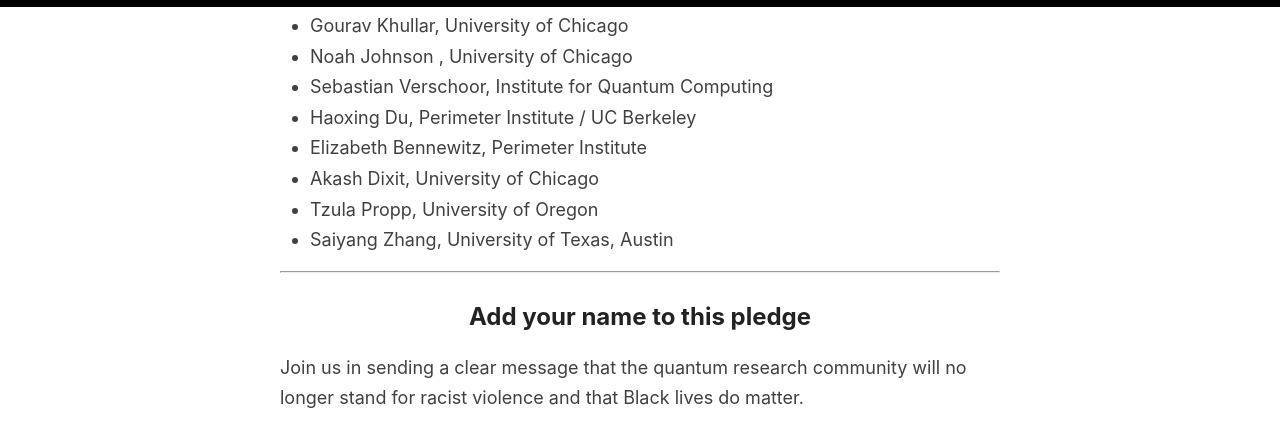
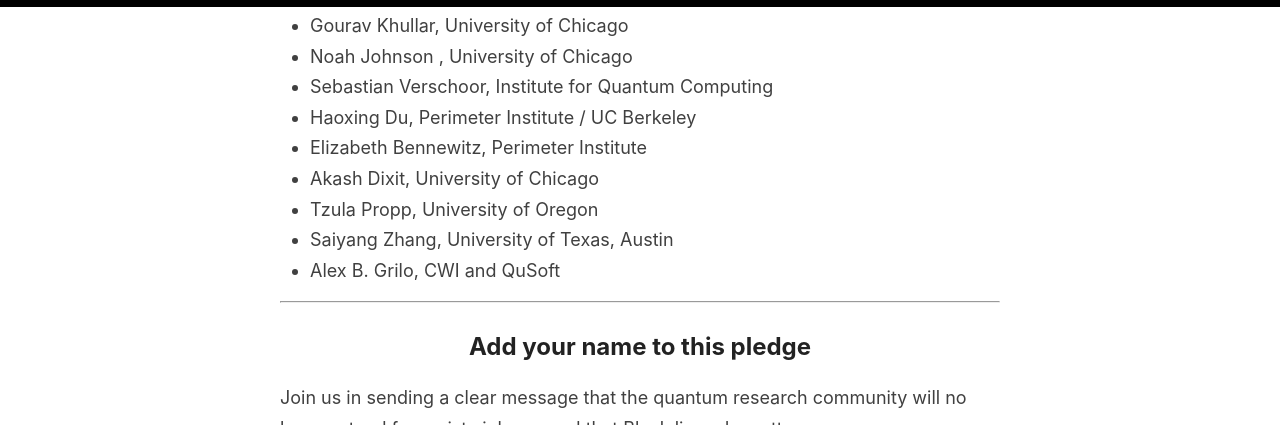
Before and after one commit to quantumforblacklives/quantumforblacklives.github.io, a Jekyll site: the page built from index.html, in a window 1280 px wide and 900 px high, scrolled down 4012 px, cut to the strip 0-425 px from the top of the window. Built offline with Jekyll 4.4.1, drawn with Linux system fonts in a browser that asks for light colours; the list of posts is cut into pages by our own code.

Commit message:
Add signature from Alex B. Grilo.

```diff
--- a/_includes/signatories.md
+++ b/_includes/signatories.md
@@ -33,3 +33,4 @@
 - Akash Dixit, University of Chicago
 - Tzula Propp, University of Oregon
 - Saiyang Zhang, University of Texas,  Austin
+- Alex B. Grilo, CWI and QuSoft
```
